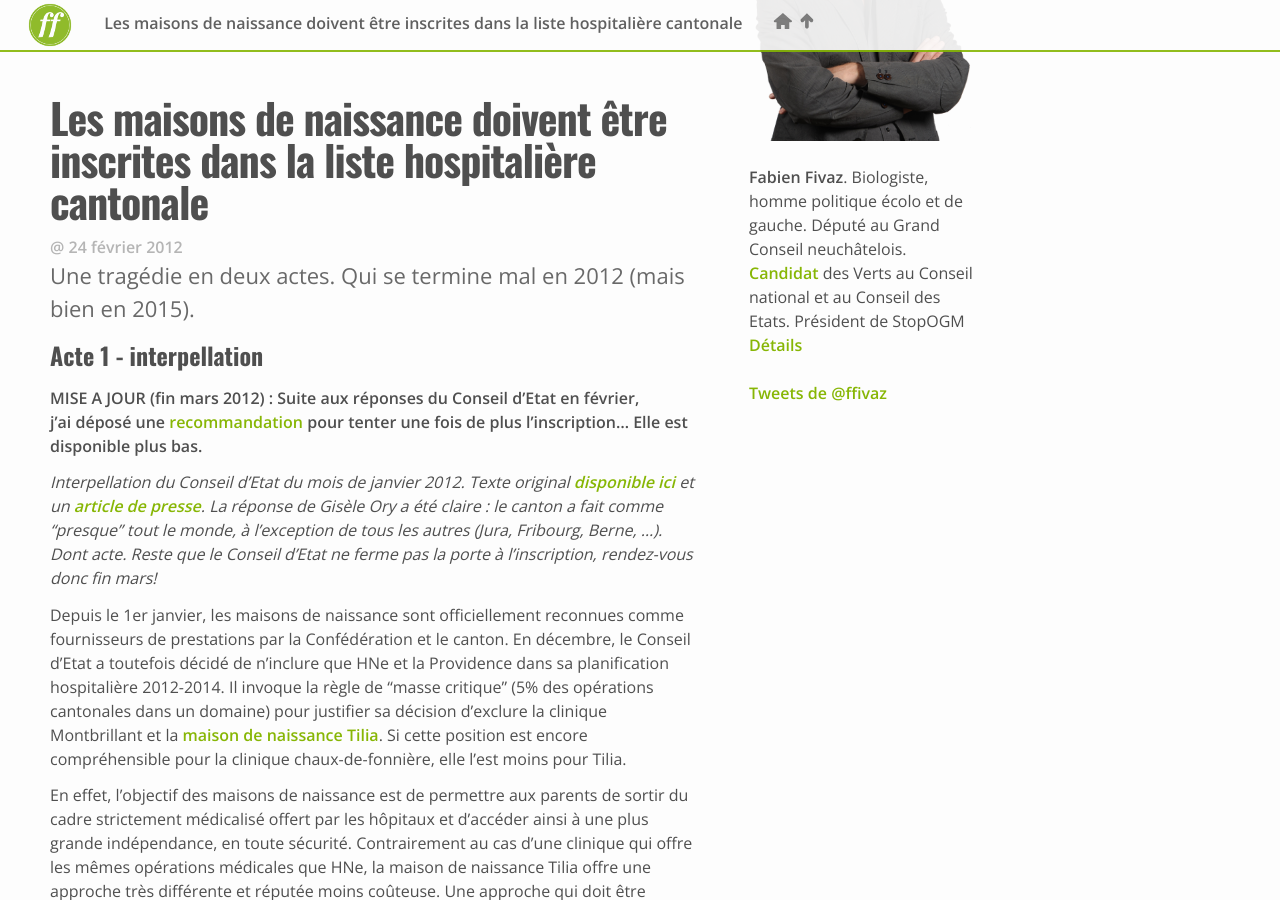
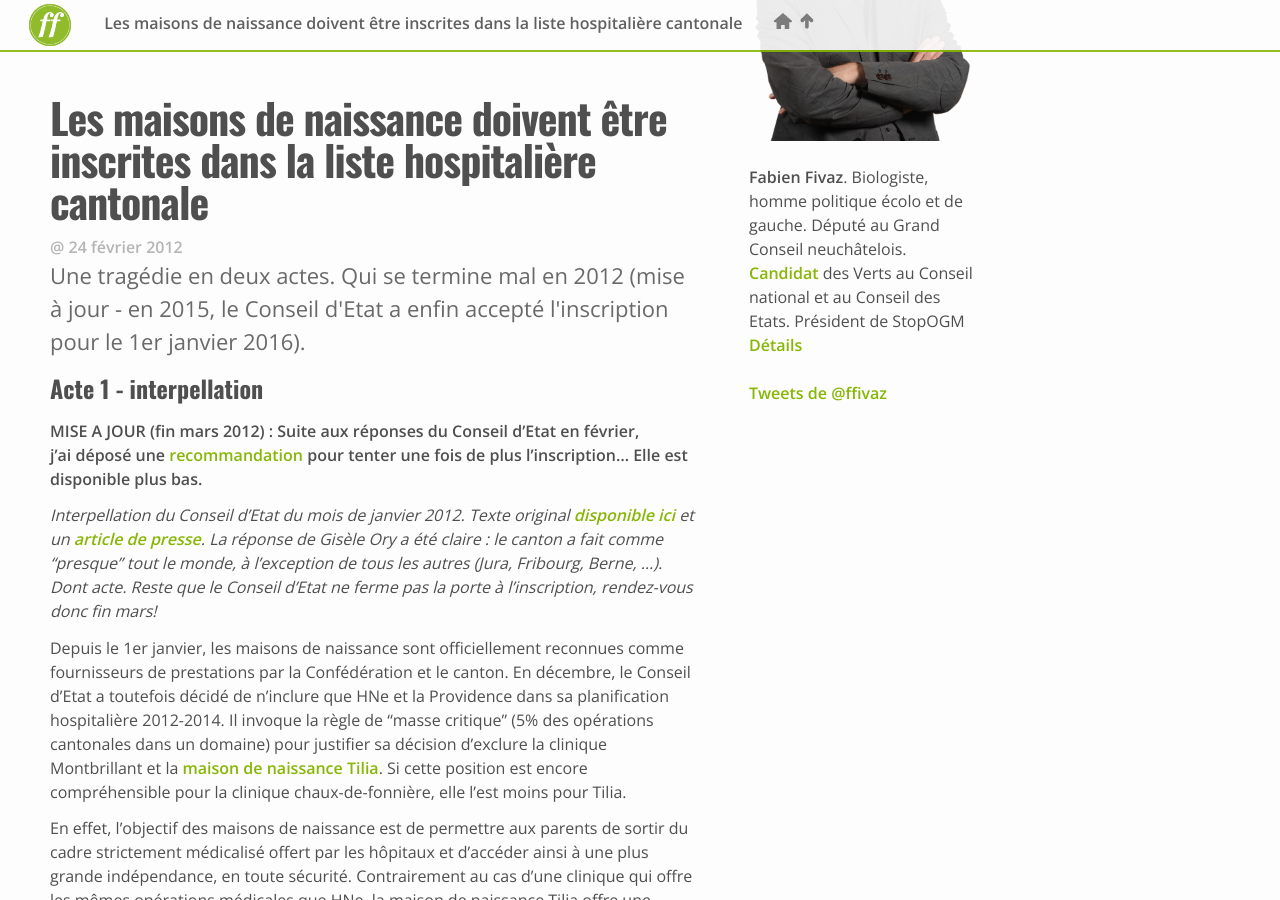
Before and after one commit to ffivaz/ffivaz.github.io, a Jekyll site: the page built from _posts/2012-02-24-les-maisons-de-naissance-doivent-etre-inscrites-dans-la-liste-hospitaliere-cantonale.markdown, in a window 1280 px wide and 900 px high, scrolled down 339 px. Built offline with Jekyll 4.4.1, drawn with Linux system fonts in a browser that asks for light colours; nearby versions of some CDN libraries; comment, search, counter and statistics services are not loaded.

Commit message:
Modification article sur maison de naissance

```diff
--- a/_posts/2012-02-24-les-maisons-de-naissance-doivent-etre-inscrites-dans-la-liste-hospitaliere-cantonale.markdown
+++ b/_posts/2012-02-24-les-maisons-de-naissance-doivent-etre-inscrites-dans-la-liste-hospitaliere-cantonale.markdown
@@ -1,7 +1,7 @@
 ---
 layout: post
 title: Les maisons de naissance doivent être inscrites dans la liste hospitalière cantonale
-summary: Une tragédie en deux actes. Qui se termine mal en 2012 (mais bien en 2015).
+summary: Une tragédie en deux actes. Qui se termine mal en 2012 (mise à jour - en 2015, le Conseil d'Etat a enfin accepté l'inscription pour le 1er janvier 2016).
 twitter : Les maisons de naissance doivent être inscrites dans la liste hospitalière cantonale
 sitemap:
   lastmod: 2012-02-24
```
